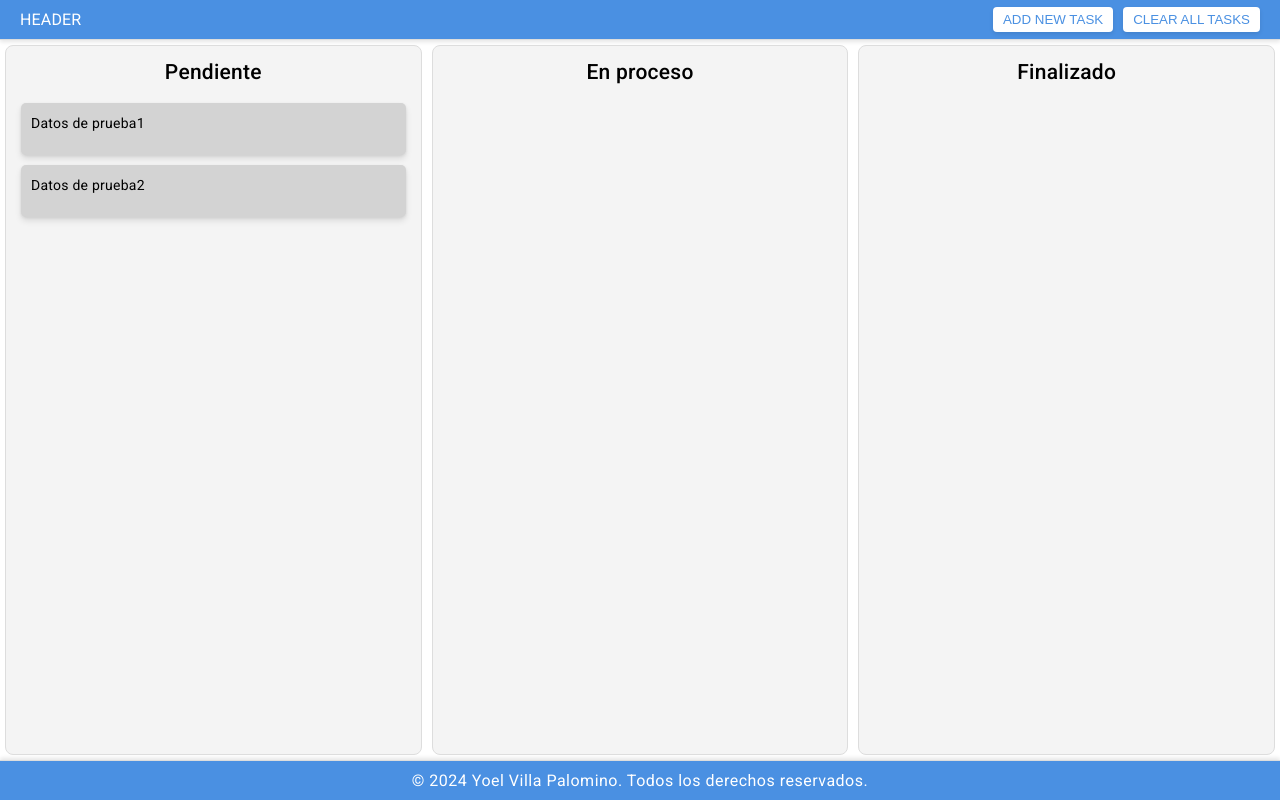
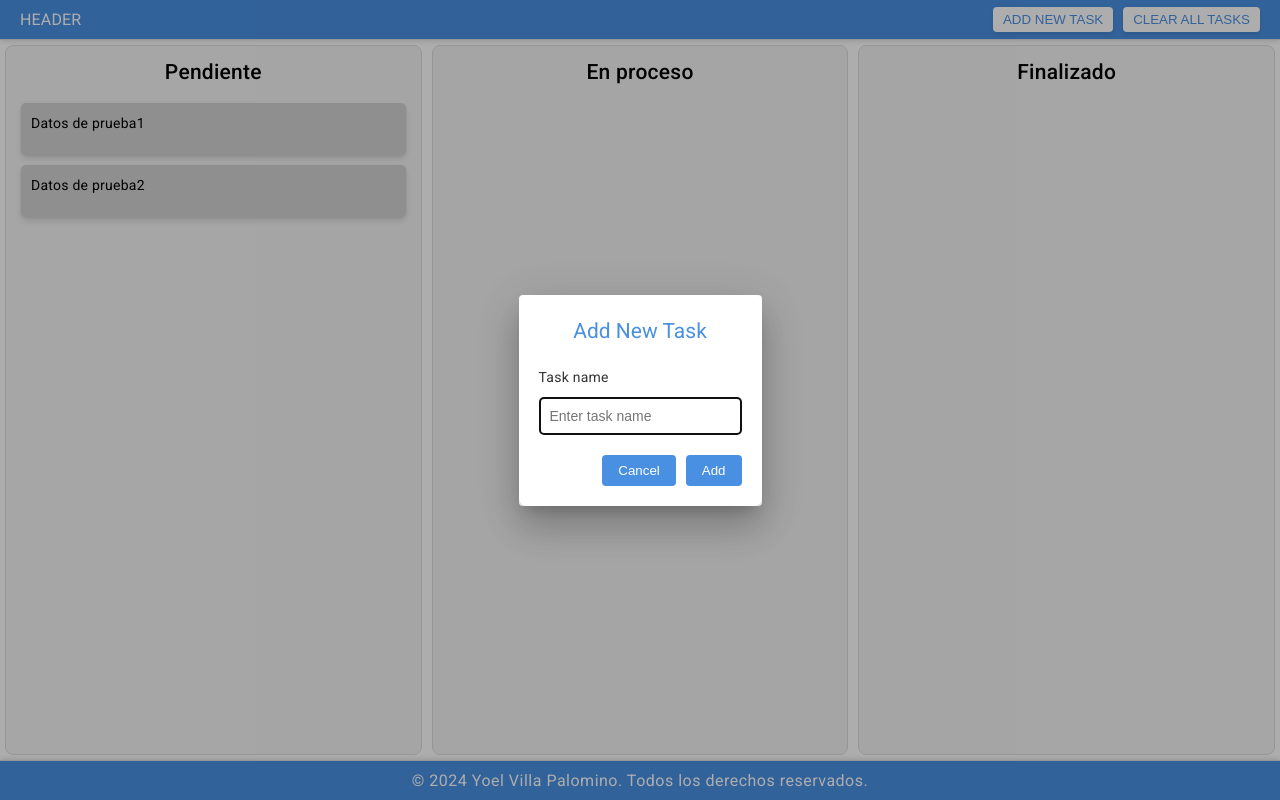
Before and after one commit to 95yoel/TaskManager-Kanban, an Angular app: page / in a window 1280 px wide. Both pictures are taken after a click on the button "ADD NEW TASK". Built offline with nearby package versions, Linux system fonts and the light colour scheme.

Commit message:
- Create add form

```diff
--- /dev/null
+++ b/src/app/components/board/add/add.component.html
@@ -0,0 +1,14 @@
+<div class="dialog-container">
+    <h1 class="dialog-title">Add New Task</h1>
+    <div class="dialog-content">
+      <label for="taskName">Task name</label>
+      <input id="taskName"
+      [(ngModel)]="taskName"
+      (keyup.enter)="onAdd()"
+      placeholder="Enter task name" />
+    </div>
+    <div class="dialog-actions">
+      <button class="dialog-button" (click)="onCancel()">Cancel</button>
+      <button class="dialog-button" (click)="onAdd()">Add</button>
+    </div>
+  </div>
--- /dev/null
+++ b/src/app/components/board/add/add.component.scss
@@ -0,0 +1,55 @@
+.dialog-container {
+    padding: 20px;
+    background-color: white;
+    border-radius: 8px;
+    box-shadow: 0 4px 6px rgba(0, 0, 0, 0.1), 0 1px 3px rgba(0, 0, 0, 0.08);
+    max-width: 400px;
+    margin: 0 auto;
+  }
+
+  .dialog-title {
+    font-size: 1.5em;
+    margin-bottom: 20px;
+    text-align: center;
+    color: #4A90E2;
+  }
+
+  .dialog-content {
+    display: flex;
+    flex-direction: column;
+    gap: 10px;
+    margin-bottom: 20px;
+  }
+
+  .dialog-content label {
+    font-size: 1em;
+    color: #333;
+  }
+
+  .dialog-content input {
+    padding: 10px;
+    font-size: 1em;
+    border: 1px solid #ddd;
+    border-radius: 4px;
+    box-sizing: border-box;
+  }
+
+  .dialog-actions {
+    display: flex;
+    justify-content: flex-end;
+    gap: 10px;
+  }
+
+  .dialog-button {
+    background-color: #4A90E2;
+    color: white;
+    border: none;
+    padding: 8px 16px;
+    border-radius: 4px;
+    cursor: pointer;
+    transition: background-color 0.3s, color 0.3s;
+  }
+
+  .dialog-button:hover {
+    background-color: #357ABD;
+  }
--- /dev/null
+++ b/src/app/components/board/add/add.component.ts
@@ -0,0 +1,27 @@
+import { Component, inject } from '@angular/core';
+import { MatDialogRef } from '@angular/material/dialog';
+import { MatFormFieldModule } from '@angular/material/form-field';
+import { FormsModule } from '@angular/forms';
+
+@Component({
+  selector: 'app-add',
+  standalone: true,
+  imports: [FormsModule,MatFormFieldModule],
+  templateUrl: './add.component.html',
+  styleUrl: './add.component.scss'
+})
+export class AddComponent {
+  public taskName = '';
+
+  private readonly dialogRef = inject(MatDialogRef<AddComponent>);
+
+  onCancel(): void {
+    this.dialogRef.close();
+  }
+
+  onAdd(): void {
+    if (this.taskName.trim()) {
+      this.dialogRef.close(this.taskName);
+    }
+  }
+}
--- a/src/app/components/shared/header/header.component.html
+++ b/src/app/components/shared/header/header.component.html
@@ -1,7 +1,7 @@
 <header>
     <h3>HEADER</h3>
     <div class="header-buttons">
-        <button>ADD NEW TASK</button>
+        <button (click)="addTask()">ADD NEW TASK</button>
         <button>CLEAR ALL TASKS</button>
     </div>
 </header>
--- a/src/app/components/shared/header/header.component.ts
+++ b/src/app/components/shared/header/header.component.ts
@@ -1,4 +1,7 @@
-import { Component } from '@angular/core';
+import { Component, inject } from '@angular/core';
+import { MatDialog } from '@angular/material/dialog';
+import { AddComponent } from '../../board/add/add.component';
+import { TaskService } from '../../../services/task.service';
 
 @Component({
   selector: 'app-header',
@@ -9,4 +12,17 @@ import { Component } from '@angular/core';
 })
 export class HeaderComponent {
 
+  private readonly dialog = inject(MatDialog)
+  private readonly taskService = inject(TaskService)
+
+  addTask(){
+    const dialogRef = this.dialog.open(AddComponent);
+
+    dialogRef.afterClosed().subscribe(result => {
+      if (result) {
+        this.taskService.addTask(result);
+      }
+    });
+  }
+
 }
--- a/src/app/services/task.service.ts
+++ b/src/app/services/task.service.ts
@@ -24,6 +24,11 @@ export class TaskService {
     this.columnsSubject.next(this.columns);
   }
 
+  addTask(task: string) {
+    this.columns[0].list.push(task);
+    this.columnsSubject.next(this.columns);
+  }
+
 
 
 }
```
